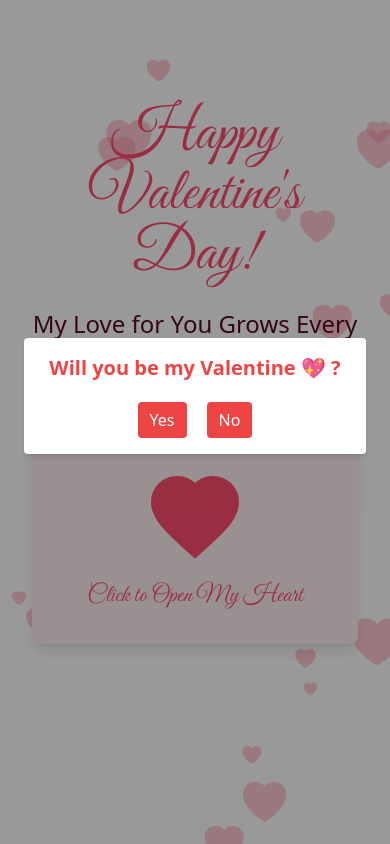
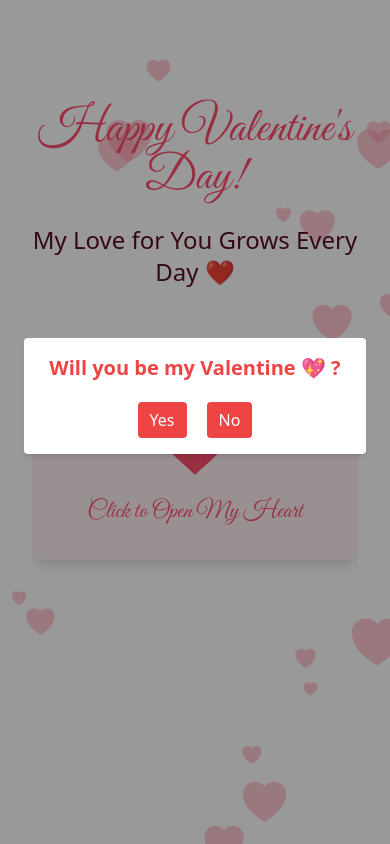
Before and after one commit to Ergi004/Valentine, a Next.js app in the folder client/: page / in a window 390 px wide. Both pictures are taken after a click on the button "Click to Open My Heart". Built offline with nearby package versions, Linux system fonts and the light colour scheme.

Commit message:
valentine

```diff
--- a/client/src/app/layout.tsx
+++ b/client/src/app/layout.tsx
@@ -23,11 +23,7 @@ export default function RootLayout({
 }>) {
   return (
     <html lang="en">
-      <body
-        className={`${geistSans.variable} ${geistMono.variable} antialiased`}
-      >
-        {children}
-      </body>
+      <body className="overflow-hidden">{children}</body>
     </html>
   );
 }
--- a/client/src/app/page.tsx
+++ b/client/src/app/page.tsx
@@ -3,10 +3,9 @@ import { HeroSection } from "@/components/Hero/Hero";
 
 export default function Home() {
   return (
-    <main className="min-h-screen p-8">
+    <main className=" p-8 overflow-hidden">
       <HeroSection />
       <FloatingHearts />
-      {/* Add more components as needed */}
     </main>
   );
 }
--- a/client/src/components/FloatingHearts/FloatingHearts.tsx
+++ b/client/src/components/FloatingHearts/FloatingHearts.tsx
@@ -25,7 +25,7 @@ export const FloatingHearts = () => {
   }, []);
 
   return (
-    <div className="fixed inset-0 overflow-hidden -z-20">
+    <div className="fixed inset-0 overflow-hidden top-0 left-0 bottom-0 right-0 -z-20">
       {hearts.map((heart, i) => (
         <HeartIcon
           key={i}
--- a/client/src/components/Hero/Hero.tsx
+++ b/client/src/components/Hero/Hero.tsx
@@ -3,9 +3,9 @@ import { LoveLetter } from "../LoveLetter/LoveLetter";
 
 export const HeroSection = () => {
   return (
-    <section className="text-center py-20  z-10 w-full h-full">
+    <section className="text-center py-20  z-10 w-full overflow-hidden">
       <div>
-        <h1 className="font-cursive text-6xl md:text-8xl text-valentine-red mb-4 animate-float">
+        <h1 className="font-cursive text-5xl md:text-8xl text-valentine-red mb-4 animate-float">
           Happy Valentine&apos;s Day!
         </h1>
         <p className="text-2xl text-valentine-dark">
--- a/client/src/components/LoveLetter/LoveLetter.tsx
+++ b/client/src/components/LoveLetter/LoveLetter.tsx
@@ -16,7 +16,16 @@ export const LoveLetter = () => {
     }
   };
 
-  console.log(animationStage);
+  useEffect(() => {
+    if (typeof window !== "undefined") {
+      if (isOpen) {
+        document.body.style.overflowY = "hidden";
+      } else {
+        document.body.style.overflowY = "auto";
+      }
+    }
+  }, [isOpen]);
+
   useEffect(() => {
     if (animationStage === "filling") {
       const timer = setTimeout(() => setAnimationStage("exploding"), 500);
--- a/client/src/components/LoveLetter/Modal.tsx
+++ b/client/src/components/LoveLetter/Modal.tsx
@@ -30,12 +30,12 @@ const Modal = ({
               setAnimationStage("idle");
             }
           }}
-          className="absolute top-0 left-0 right-0 bottom-0 bg-black/40 z-10 "
+          className="fixed h-lvh w-lvw top-0 left-0 right-0 bottom-0 bg-black/40 z-10 "
         />
       )}
       {isOpen && (
         <div
-          className={`absolute top-[40%]  left-6 max-sm:right-6 lg:left-[35%] rounded shadow-md p-4 text-red-500   sm:w-[450px] bg-white z-20  ${
+          className={`fixed top-[40%]  left-6 max-sm:right-6 lg:left-[35%] rounded shadow-md p-4 text-red-500   sm:w-[450px] bg-white z-20  ${
             finale && "top-[5%] sm:top-[15%]"
           }`}
         >
```
